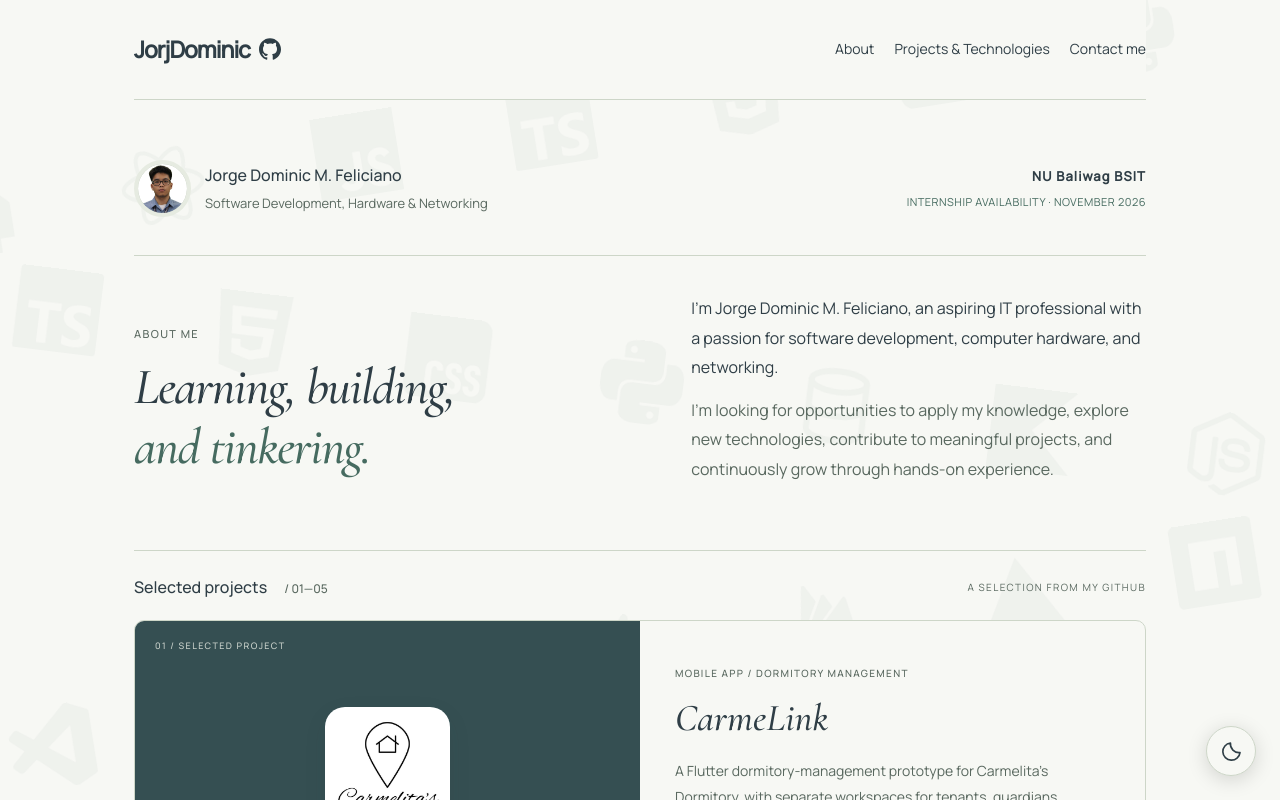
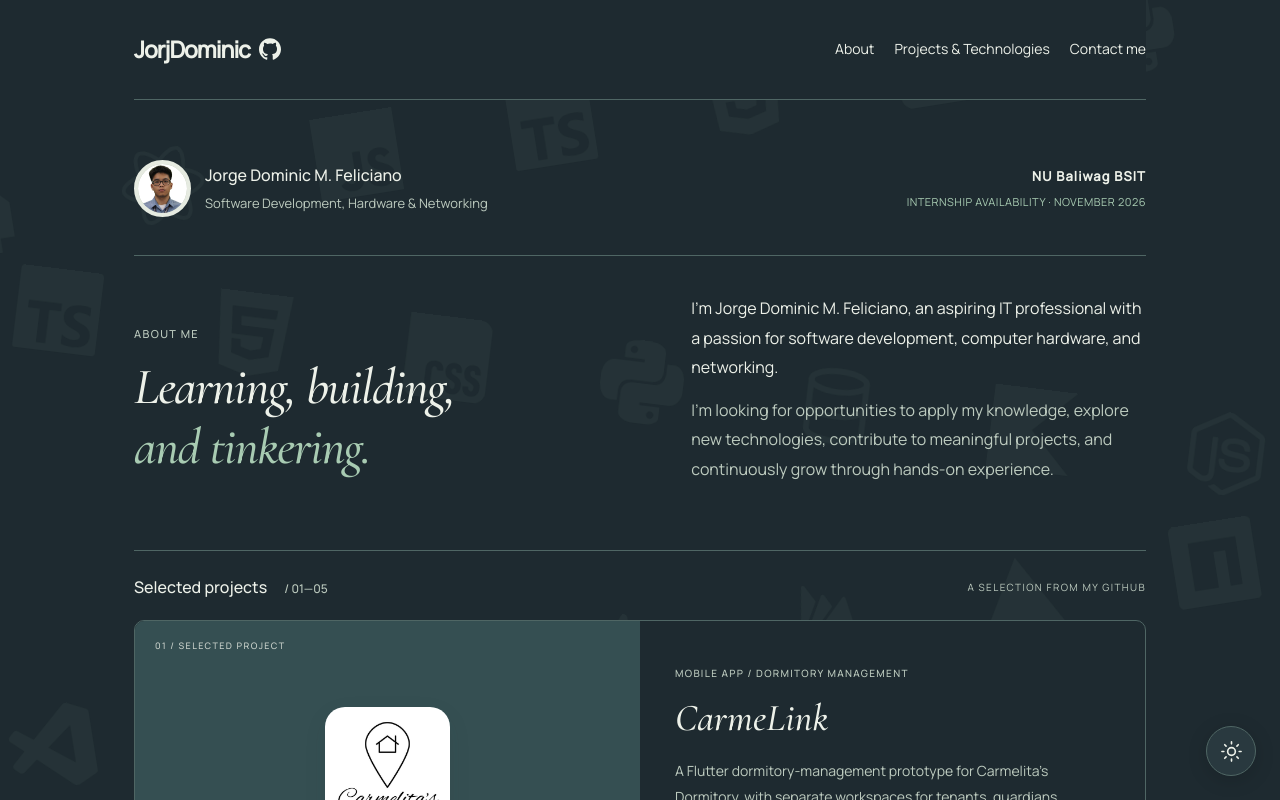
Before and after one commit to JorjDominic/Portfolio, a React (Create React App) app: page / in a window 1280 px wide. Shown: the top 800 px of the page. Built offline with nearby package versions, Linux system fonts and the light colour scheme.

Commit message:
Update Site source

```diff
--- a/public/index.html
+++ b/public/index.html
@@ -1,7 +1,23 @@
 <!doctype html>
-<html lang="en">
+<html lang="en" data-theme="dark">
   <head>
     <meta charset="utf-8" />
+    <script>
+      try {
+        document.documentElement.dataset.theme =
+          localStorage.getItem("portfolio-theme") === "light"
+            ? "light"
+            : "dark";
+      } catch (_) {}
+    </script>
+    <style>
+      html {
+        background: #1e2a30;
+      }
+      html[data-theme="light"] {
+        background: #f7f8f4;
+      }
+    </style>
     <meta name="viewport" content="width=device-width, initial-scale=1" />
     <meta name="theme-color" content="#354f52" />
     <meta
--- a/src/App.js
+++ b/src/App.js
@@ -228,9 +228,7 @@ export default function App() {
   };
   const [dark, setDark] = useState(() => {
     const saved = localStorage.getItem("portfolio-theme");
-    return saved
-      ? saved === "dark"
-      : !!window.matchMedia?.("(prefers-color-scheme: dark)").matches;
+    return saved !== "light";
   });
   useEffect(() => {
     document.documentElement.dataset.theme = dark ? "dark" : "light";
```
Also changed, not shown: 1 other file (tests, documents, lock files or other folders).
